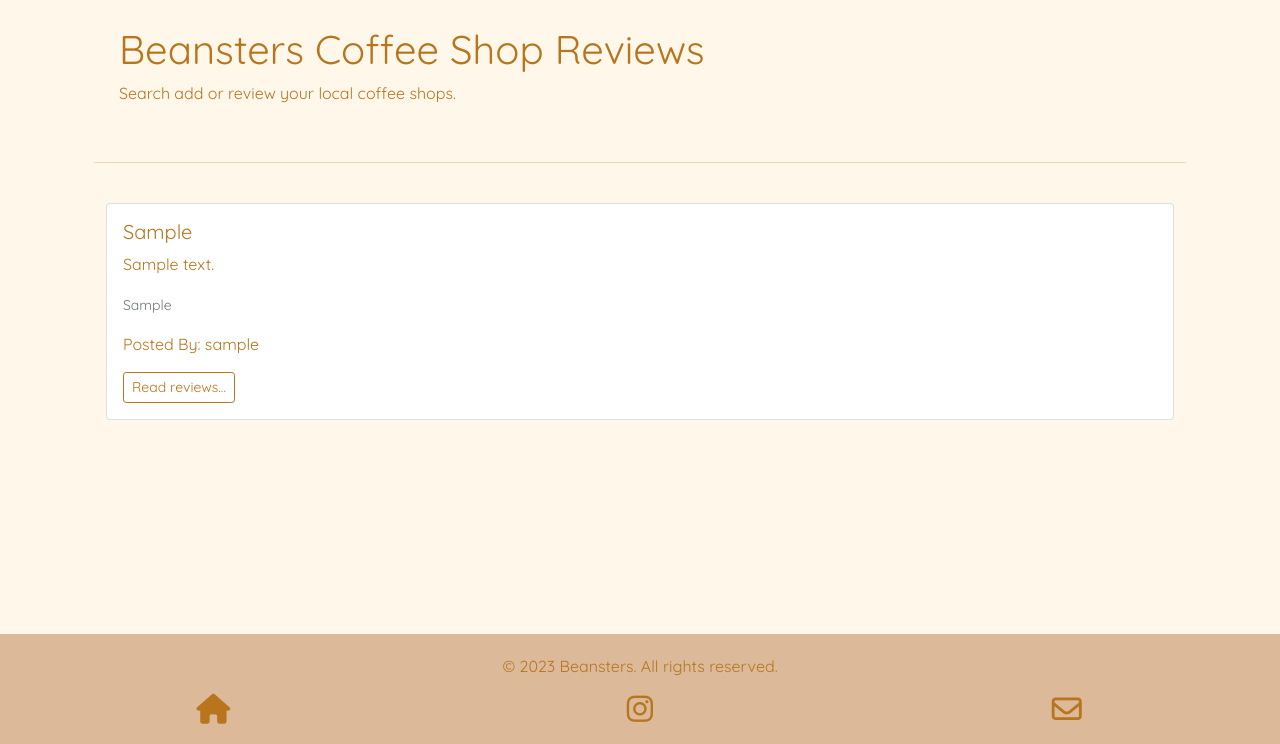
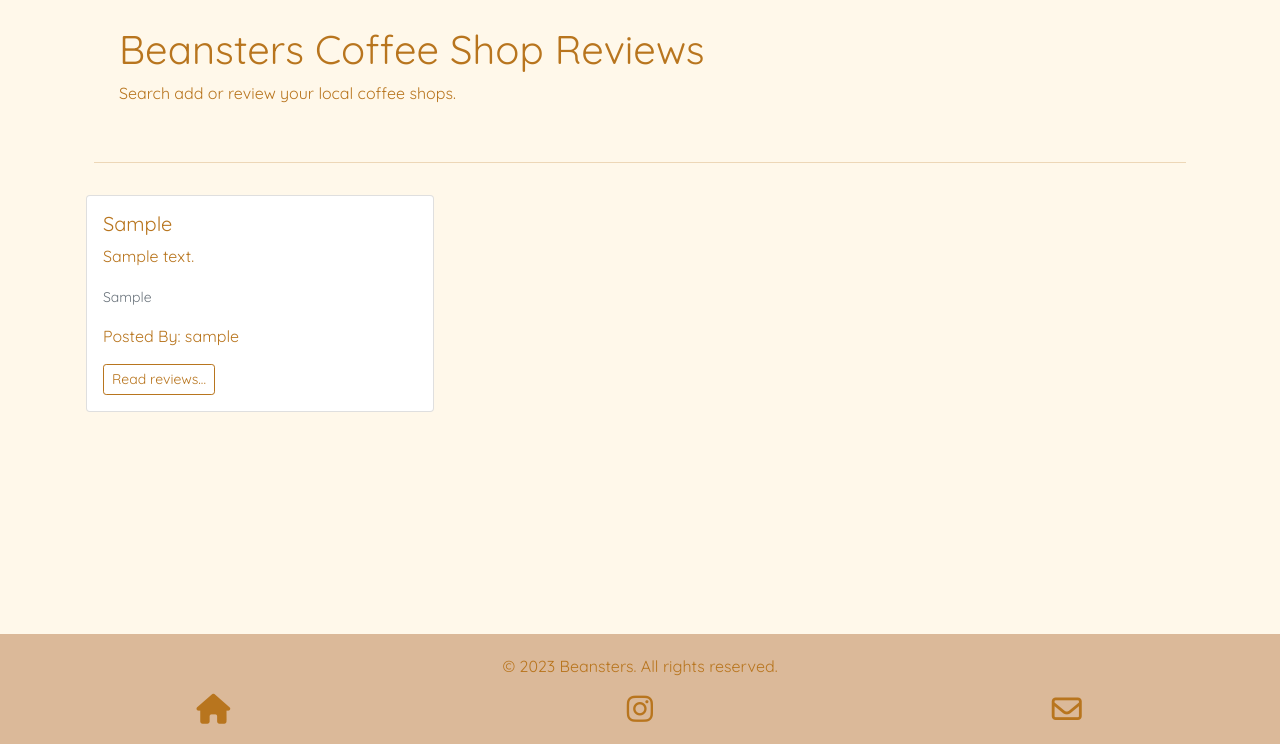
Before and after one commit to tomkelly111/Beansters, a Django app: page / in a window 1280 px wide. Shown: the part 56-800 px from the top of the page. Run offline with Django 3.2, Linux system fonts and the light colour scheme; tables that the repository leaves empty hold one stand-in row (values such as "Sample post"); some libraries are stand-ins or nearby versions.

Commit message:
fix card layout on medium size screen

```diff
--- a/templates/index.html
+++ b/templates/index.html
@@ -3,9 +3,10 @@
 {% block content %}
 <!-- Posts -->
 <section class="coffeeshopposts">
-  <div class="card-group">
+  <div class="row">
     {% for post in object_list %}
-      <div class="card m-4">
+    <div class="col-md-6 col-lg-4 p-3">
+        <div class="card h-100">
           {% if "placeholder" in post.featured_image.url %}
             <img class="card-img-top" style="max-height: 30vh; object-fit: cover;"
               src="https://images.pexels.com/photos/894695/pexels-photo-894695.jpeg?auto=compress&cs=tinysrgb&w=1600">
@@ -20,12 +21,13 @@
             <a type="button" class="btn btn-outline-secondary btn-sm" href="{% url 'post_detail' shop=post.shop %}" role="button">Read reviews...</a>
           </div>
         </div>
+      </div>
       {% if forloop.counter|divisibleby:3 %}
     </div>
-    <div class="row">
+
       {% endif %}
       {% endfor %}
-    </div>
+
 </section>
 
 {% if is_paginated %}
```
Lines whose indentation alone changed are shown as unchanged.
